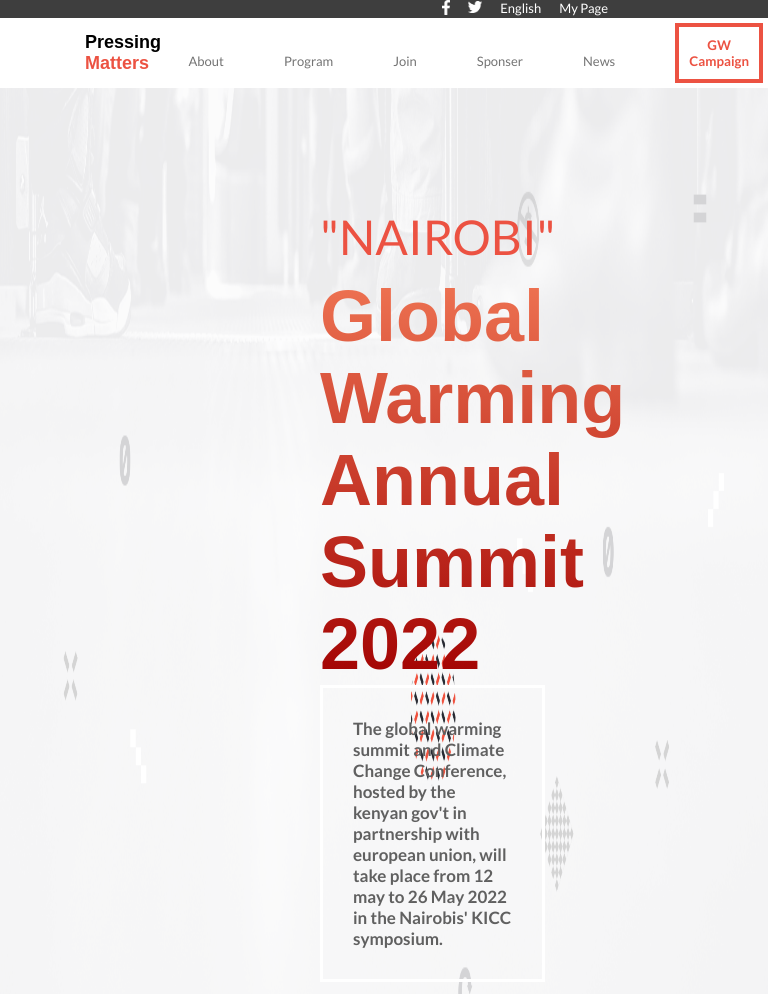
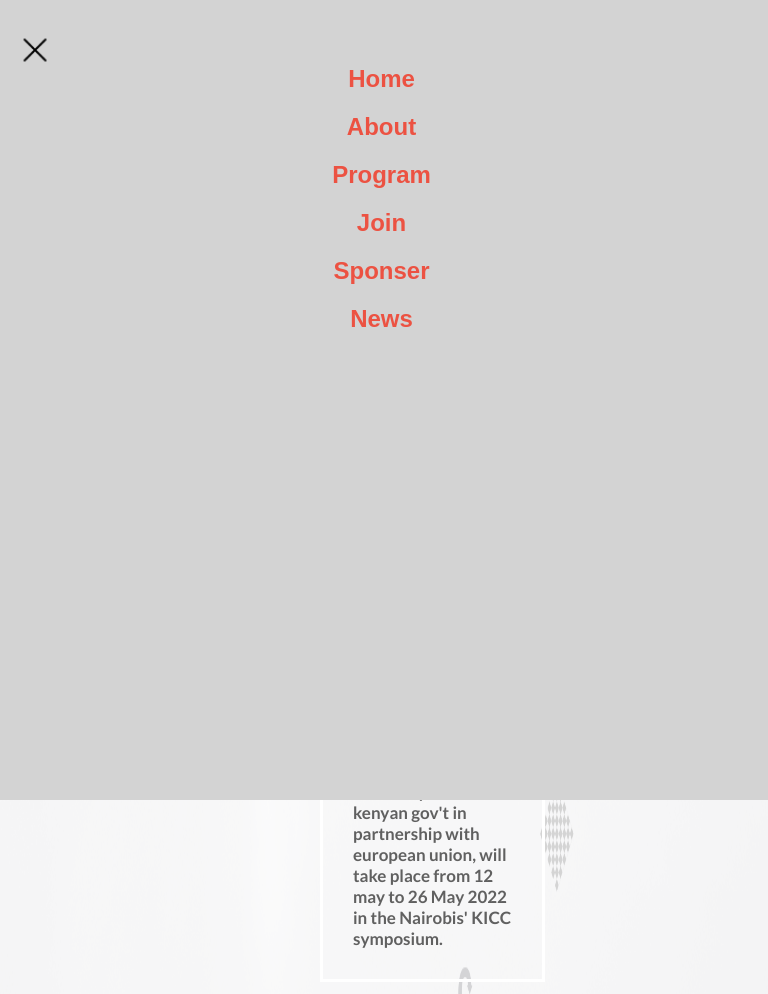
Before and after one commit to MicroverseNelson/global-warming, a website: page index.html in a window 768 px wide. Shown: the top 994 px of the page. Drawn offline with Linux system fonts and the light colour scheme; a web font is replaced by a local one.

Commit message:
refactored mobile menu on desktop

```diff
--- a/style.css
+++ b/style.css
@@ -829,13 +829,20 @@
   }
 
   .mobile-nav {
-     display: none;
+    display: none;
+    position: absolute;
+    background-color: #d3d3d3;
+    width: 100vw;
+    height: 100vh;
+    top: 0;
+    left: 0;
+    padding: 65px 35px 0 30px;
   }
 }
 
 @media screen and (max-width: 768px) {
   .mobile-nav {
-    display: none;
+    display: block;
     position: absolute;
     background-color: #d3d3d3;
     width: 100vw;
```
